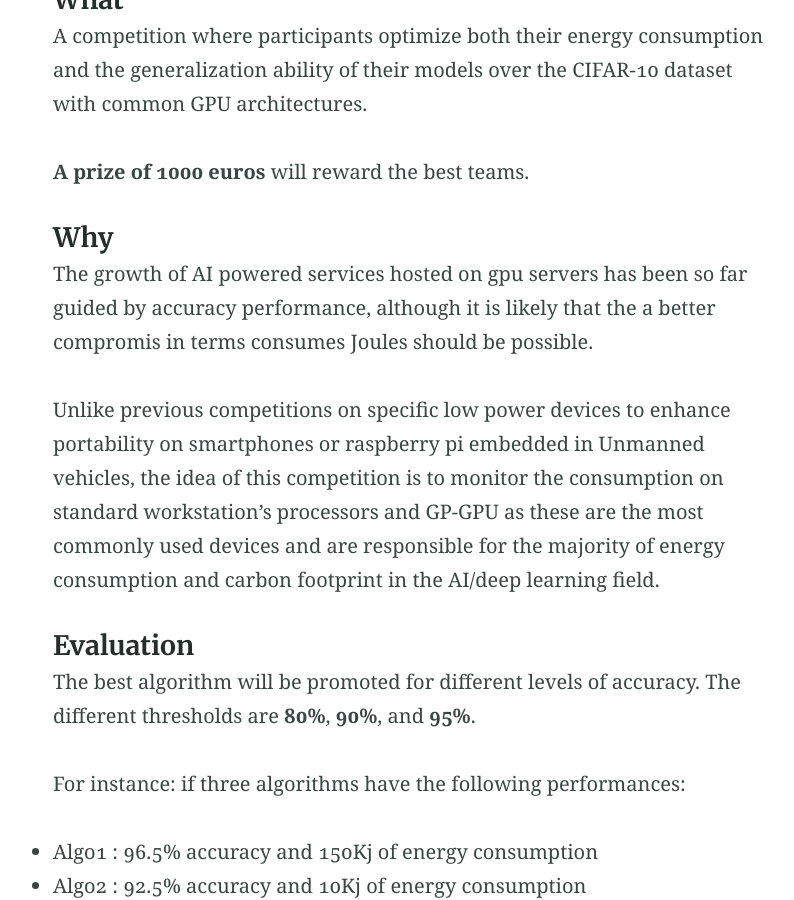
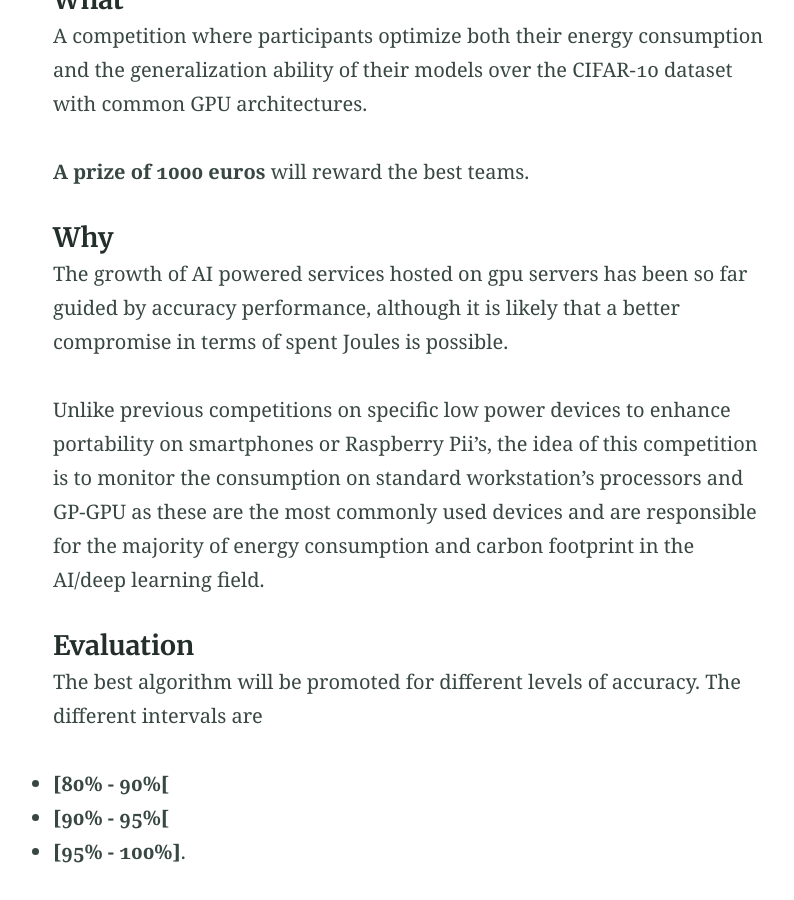
Before and after one commit to GreenAI-Uppa/GreenAI-Uppa.github.io, a Jekyll site: the page built from acml_competition.md, in a window 1280 px wide and 900 px high, scrolled down 594 px. Shown: the whole window, without its empty margins (230-1024 px from the left). Built offline with Jekyll 4.4.1, drawn with Linux system fonts in a browser that asks for light colours; some of the changed text lies outside the part shown.

Commit message:
polishing the workshop part

```diff
--- a/acml_competition.md
+++ b/acml_competition.md
@@ -20,25 +20,28 @@
 
 #### Why
 
-The growth of AI powered services hosted on gpu servers has been so far guided by accuracy performance, although it is likely that the a better compromis in terms consumes Joules should be possible.
+The growth of AI powered services hosted on gpu servers has been so far guided by accuracy performance, although it is likely that a better compromise in terms of spent Joules is possible.
 
-Unlike previous competitions on specific low power devices to enhance portability on smartphones or raspberry pi embedded in Unmanned vehicles, the idea of this competition is to monitor the consumption on standard workstation’s processors and GP-GPU as these are the most commonly used devices and are responsible for the majority of energy consumption and carbon footprint in the AI/deep learning field.
+Unlike previous competitions on specific low power devices to enhance portability on smartphones or Raspberry Pii's, the idea of this competition is to monitor the consumption on standard workstation’s processors and GP-GPU as these are the most commonly used devices and are responsible for the majority of energy consumption and carbon footprint in the AI/deep learning field.
 
 #### Evaluation
 
-The best algorithm will be promoted for different levels of accuracy. The different thresholds are **80%**, **90%**, and **95%**.
+The best algorithm will be promoted for different levels of accuracy. The different intervals are
+- **[80% - 90%[**
+- **[90% - 95%[**
+- **[95% - 100%]**.
 
 For instance: if three algorithms have the following performances:
 - Algo1 : 96.5% accuracy and 150Kj of energy consumption
 - Algo2 : 92.5% accuracy and 10Kj of energy consumption
 - Algo3 : 98.5% accuracy and 5000Kj of energy consumption
 
-Then, Algo1 will be ranked first in the **95%** category, Algo3 will be second, and Algo2 will be ranked first in the **90%**
+Then, Algo1 will be ranked first in the **[95% - 100%]** category, Algo3 will be second, and Algo2 will be ranked first in the **[90% - 95%]** interval.
 
 The [IAPowerMeter](https://github.com/GreenAI-Uppa/IAPowerMeter) will be used to measure the amount of energy used by the program inference. You can already use it to check how good you are.
 
 
-In practice, we will run 200 iterations of predicting the full cifar10 dataset on a GeForce RTX 3090 GPU, and 16 i9 Intel cores CPU. We will then sum the CPU (total_intel_power) and GPU (nvidia_draw_absolute) energy consumptions. If you want to test the procedure on your server, be carefull, that your program must be the only one running when you are doing the measurement.
+In practice, we will run 200 iterations of predicting the full cifar10 dataset on a GeForce RTX 3090 GPU, with 16 i9 Intel cores CPU. We will then sum the CPU (total_intel_power) and GPU (nvidia_draw_absolute) energy consumptions. If you want to test the procedure on your server, be carefull, that your program must be the only one running when you are doing the measurement.
 
 
 The energy consumption depends not only on the algorithm, but also on the whole pipeline, the efficient use of the gpu, and other dedicated hardwares parts. Unfortunately, it is hard to integrate all these aspects in the competition. We encourage interesting contributions to be [submitted as papers at the workshop](/power_efficient_deep_learning/#call-for-papers).
@@ -46,7 +49,7 @@
 ### Submission
 Every team should supply:
 
-- a docker with your submission, so that we can run it on our server, and
+- a docker with your submission, so that we can run it on our server
 
 - a two page description of your method. The winners will present their approach at the workshop in a 5 minutes presentation.
 
@@ -57,5 +60,6 @@
 
 #### Important dates
 
-- Submission deadline : 12/11/2021
-- Results and online workshop : 17/11/2021
+- Submission deadline : 5/11/2021
+- Ranking Notification : 12/11/2021
+- Final Workshop : 17/11/2021
```
Also changed, not shown: other parts of acml_competition.md (+1 -1 lines).
